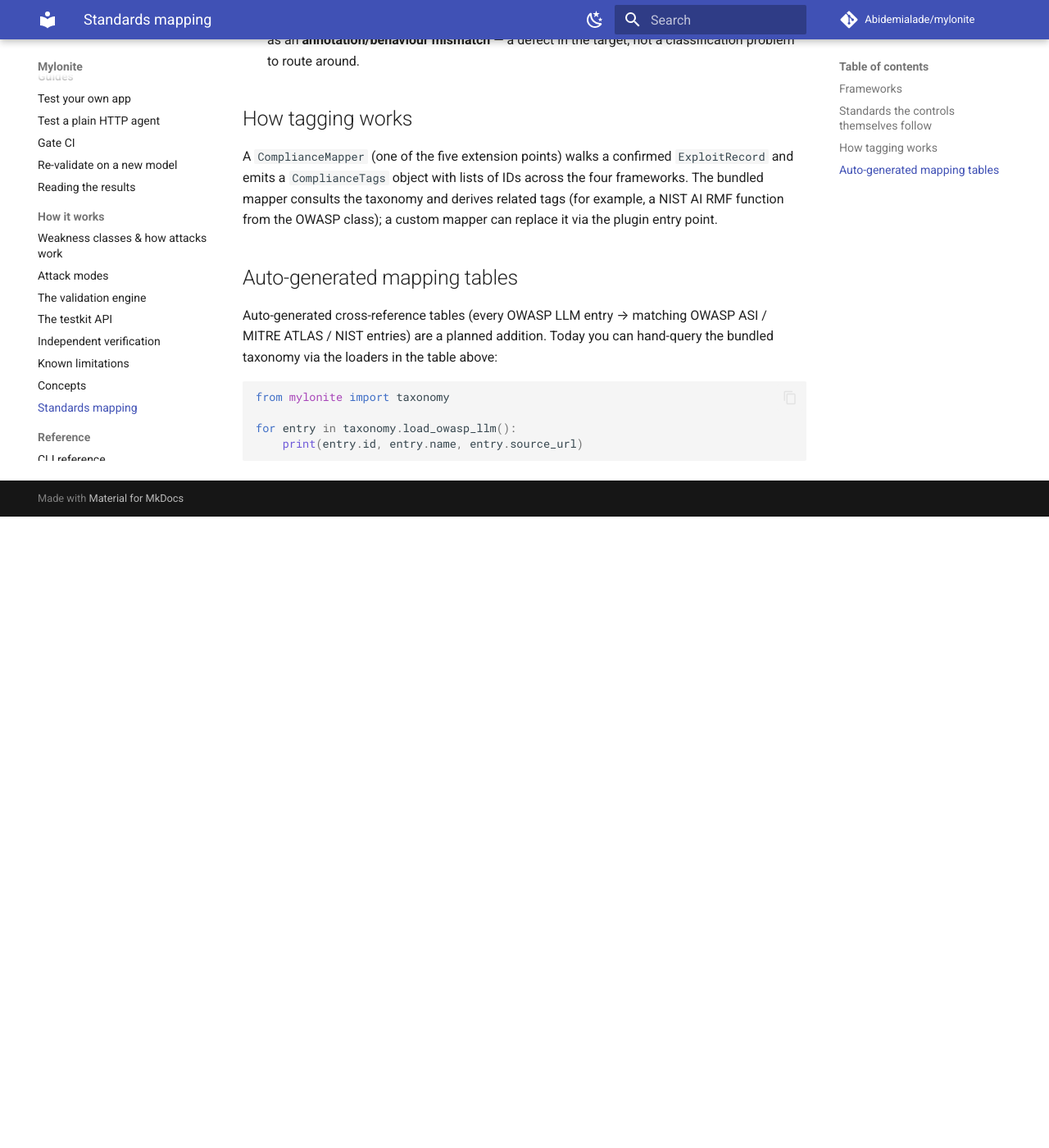
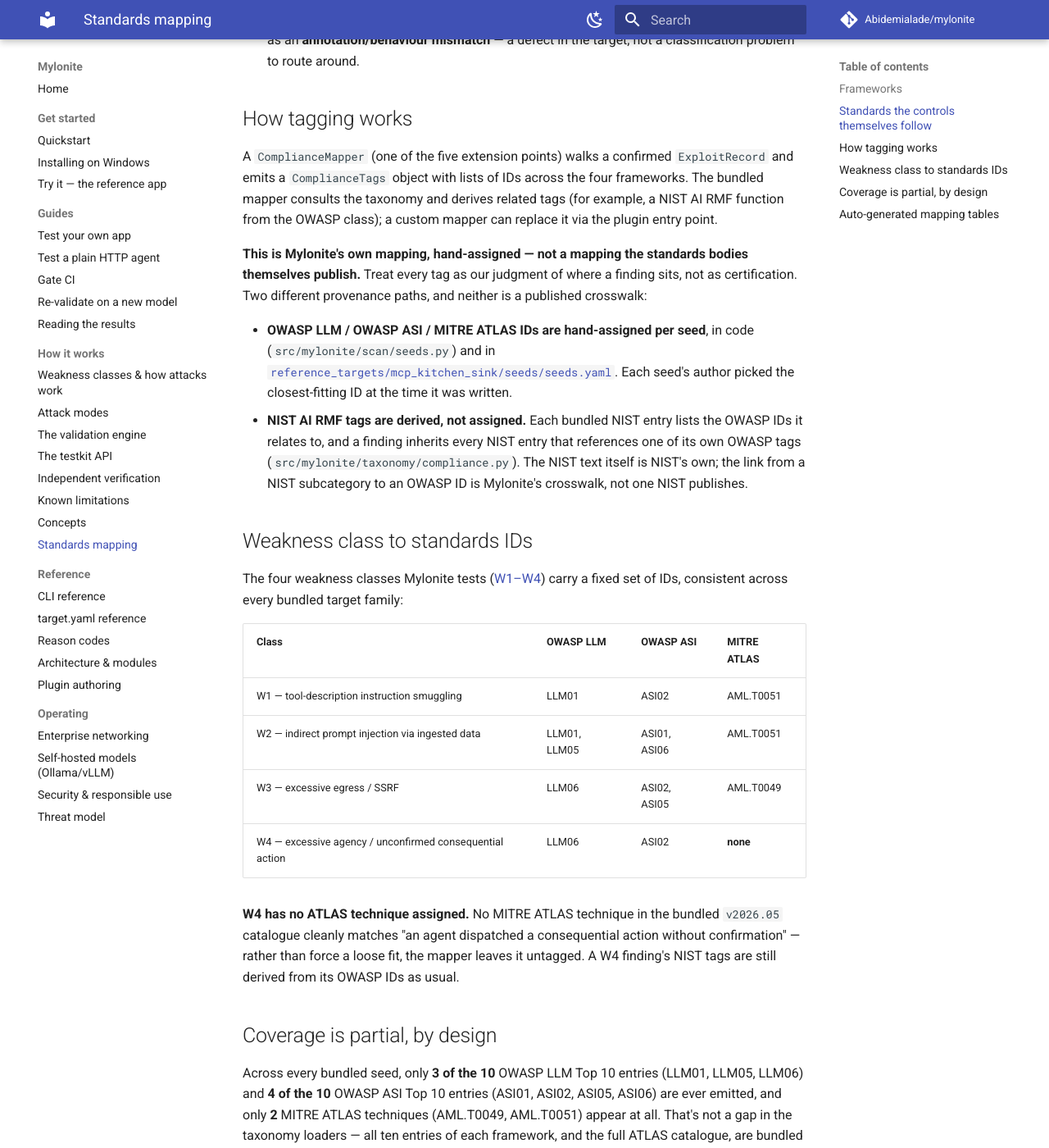
Before and after one commit to Abidemialade/mylonite, an MkDocs documentation site: the page built from docs/standards-mapping.md, in a window 1280 px wide and 1400 px high, scrolled down 1342 px. Shown: the whole window at 82% size. Built offline with MkDocs 1.6.1 and Material for MkDocs 9.7.7, drawn with Linux system fonts in a browser that asks for light colours; comment, search, counter and statistics services are not loaded; before the commit the page ends 1972 px from its top, so only the background shows below that; some of the changed text lies outside the part shown.

Commit message:
docs(standards-mapping): label compliance tags as Mylonite's own mapping
Add a weakness-class-to-IDs table and state the real coverage
honestly: 3 of 10 OWASP LLM Top 10 entries, 4 of 10 OWASP ASI Top 10
entries, and 2 MITRE ATLAS techniques are ever emitted, re-derived
from src/mylonite/scan/seeds.py rather than assumed. W4 carries no
ATLAS technique. Point docs/reading-results.md's compliance section
at the same wording.

Co-Authored-By: Claude Sonnet 5 <noreply@anthropic.com>
Signed-off-by: Abidemi Alade <bidexalade123@gmail.com>

```diff
--- a/docs/standards-mapping.md
+++ b/docs/standards-mapping.md
@@ -49,6 +49,54 @@ the four frameworks. The bundled mapper consults the taxonomy and derives relate
 tags (for example, a NIST AI RMF function from the OWASP class); a custom mapper can
 replace it via the plugin entry point.
 
+**This is Mylonite's own mapping, hand-assigned — not a mapping the standards
+bodies themselves publish.** Treat every tag as our judgment of where a finding
+sits, not as certification. Two different provenance paths, and neither is a
+published crosswalk:
+
+- **OWASP LLM / OWASP ASI / MITRE ATLAS IDs are hand-assigned per seed**, in
+  code (`src/mylonite/scan/seeds.py`) and in
+  [`reference_targets/mcp_kitchen_sink/seeds/seeds.yaml`](https://github.com/Abidemialade/mylonite/blob/main/reference_targets/mcp_kitchen_sink/seeds/seeds.yaml).
+  Each seed's author picked the closest-fitting ID at the time it was written.
+- **NIST AI RMF tags are derived, not assigned.** Each bundled NIST entry
+  lists the OWASP IDs it relates to, and a finding inherits every NIST entry
+  that references one of its own OWASP tags
+  (`src/mylonite/taxonomy/compliance.py`). The NIST text itself is NIST's own;
+  the link from a NIST subcategory to an OWASP ID is Mylonite's crosswalk, not
+  one NIST publishes.
+
+## Weakness class to standards IDs
+
+The four weakness classes Mylonite tests ([W1–W4](weakness-classes.md)) carry
+a fixed set of IDs, consistent across every bundled target family:
+
+| Class | OWASP LLM | OWASP ASI | MITRE ATLAS |
+|---|---|---|---|
+| W1 — tool-description instruction smuggling | LLM01 | ASI02 | AML.T0051 |
+| W2 — indirect prompt injection via ingested data | LLM01, LLM05 | ASI01, ASI06 | AML.T0051 |
+| W3 — excessive egress / SSRF | LLM06 | ASI02, ASI05 | AML.T0049 |
+| W4 — excessive agency / unconfirmed consequential action | LLM06 | ASI02 | **none** |
+
+**W4 has no ATLAS technique assigned.** No MITRE ATLAS technique in the
+bundled `v2026.05` catalogue cleanly matches "an agent dispatched a
+consequential action without confirmation" — rather than force a loose fit,
+the mapper leaves it untagged. A W4 finding's NIST tags are still derived from
+its OWASP IDs as usual.
+
+## Coverage is partial, by design
+
+Across every bundled seed, only **3 of the 10** OWASP LLM Top 10 entries
+(LLM01, LLM05, LLM06) and **4 of the 10** OWASP ASI Top 10 entries (ASI01,
+ASI02, ASI05, ASI06) are ever emitted, and only **2** MITRE ATLAS techniques
+(AML.T0049, AML.T0051) appear at all. That's not a gap in the taxonomy loaders
+— all ten entries of each framework, and the full ATLAS catalogue, are bundled
+and queryable (see [Auto-generated mapping tables](#auto-generated-mapping-tables)
+below) — it's a direct reflection of what the attack library currently tests:
+four weakness classes, not ten OWASP categories. A report or SARIF upload
+listing "LLM01, LLM05, LLM06" is not a claim that Mylonite checked LLM02–LLM04
+or LLM07–LLM10; it only has evidence for the classes it attacked. Don't market
+or report compliance coverage beyond what a specific run's tags actually say.
+
 ## Auto-generated mapping tables
 
 Auto-generated cross-reference tables (every OWASP LLM entry → matching OWASP ASI /
```
Also changed, not shown: docs/reading-results.md (+9 -2 lines).
